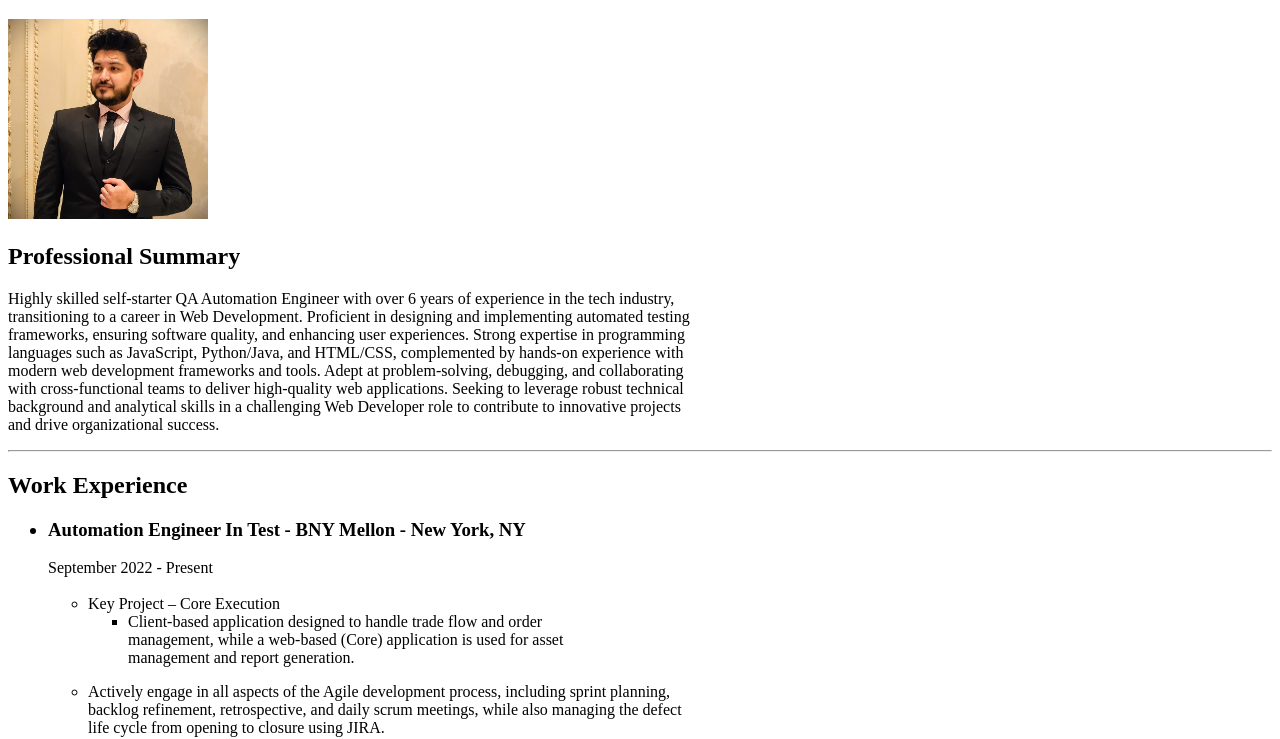
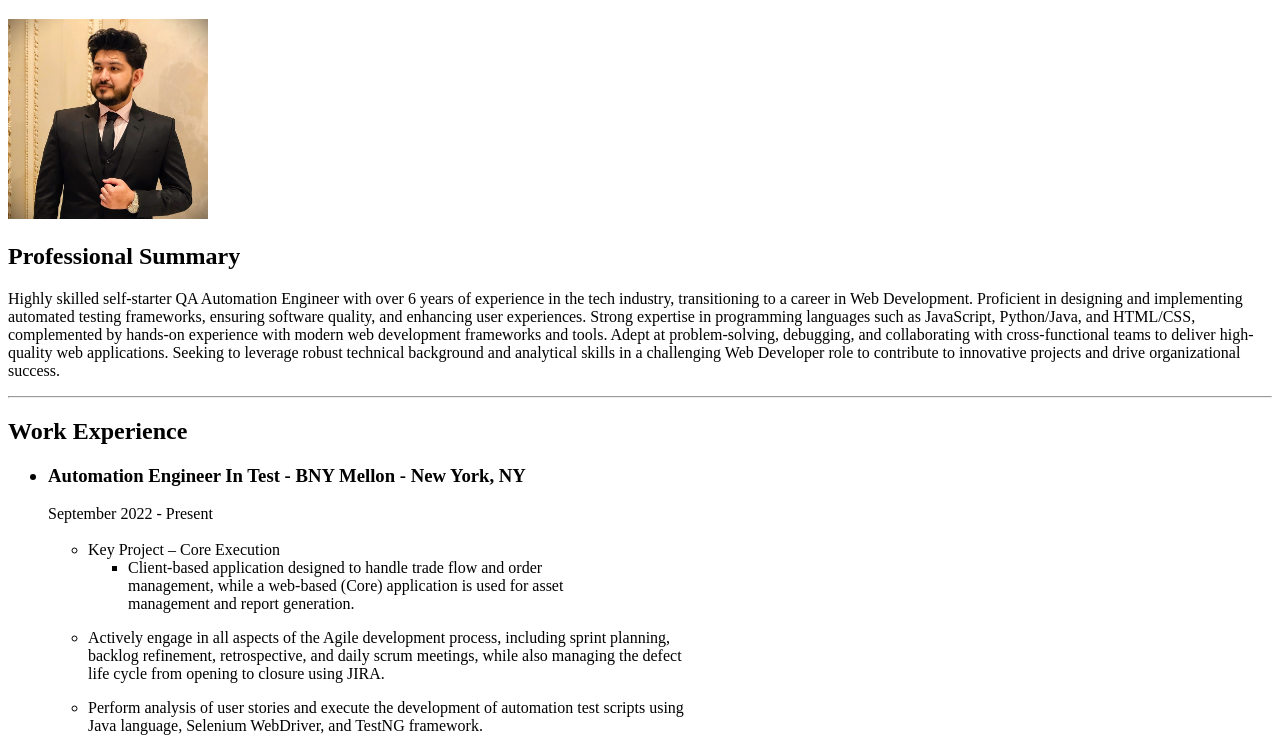
Before and after one commit to DarthB3TA/BW-Resume-html, a plain HTML site: page index.html in a window 1280 px wide. Shown: the part 61-800 px from the top of the page. Drawn offline with Linux system fonts and the light colour scheme.

Commit message:
Update index.html

```diff
--- a/index.html
+++ b/index.html
@@ -10,13 +10,13 @@
             <img src="./Images/BW-Image.jpg" width="200" alt="Image of Bariur Wridoy"/>
             <h2>Professional Summary</h2>
             <P>
-                Highly skilled self-starter QA Automation Engineer with over 6 years of experience in the tech industry, <br />
-                transitioning to a career in Web Development. Proficient in designing and implementing automated testing <br />
-                frameworks, ensuring software quality, and enhancing user experiences. Strong expertise in programming <br />
-                languages such as JavaScript, Python/Java, and HTML/CSS, complemented by hands-on experience with <br />
-                modern web development frameworks and tools. Adept at problem-solving, debugging, and collaborating <br />
-                with cross-functional teams to deliver high-quality web applications. Seeking to leverage robust technical <br />
-                background and analytical skills in a challenging Web Developer role to contribute to innovative projects <br />
+                Highly skilled self-starter QA Automation Engineer with over 6 years of experience in the tech industry,
+                transitioning to a career in Web Development. Proficient in designing and implementing automated testing
+                frameworks, ensuring software quality, and enhancing user experiences. Strong expertise in programming
+                languages such as JavaScript, Python/Java, and HTML/CSS, complemented by hands-on experience with
+                modern web development frameworks and tools. Adept at problem-solving, debugging, and collaborating
+                with cross-functional teams to deliver high-quality web applications. Seeking to leverage robust technical
+                background and analytical skills in a challenging Web Developer role to contribute to innovative projects
                 and drive organizational success.
             </P>
             <hr />
```
